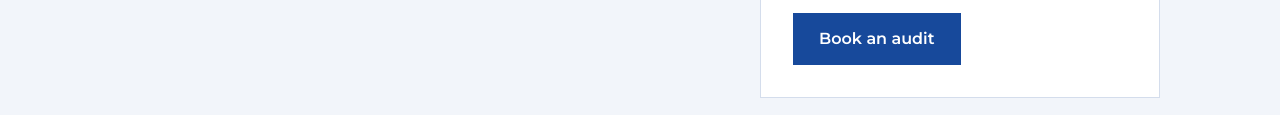
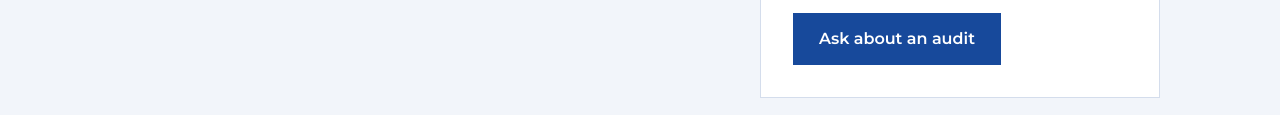
Before and after one commit to RRsciullo/say-yes-site, a plain HTML site: page index.html in a window 1280 px wide. Shown: the part 3367-3482 px from the top of the page. Drawn offline with Linux system fonts and the light colour scheme.

Commit message:
Homepage audit card: Ask about an audit (ask.html); audit page price box adds 'Rather ask a question first?' link
Co-Authored-By: Claude Opus 5.5 <noreply@anthropic.com>

```diff
--- a/index.html
+++ b/index.html
@@ -144,7 +144,7 @@
       <p class="eyebrow">The Say Yes Communications Audit</p>
       <p class="num">Fixed scope, fixed fee.</p>
       <p class="fine">Priced to the size of your organization or project. If we go on to work together, the fee applies to your first month.</p>
-      <div class="actions"><a class="btn" href="audit.html#book">Book an audit</a></div>
+      <div class="actions"><a class="btn" href="ask.html">Ask about an audit</a></div>
     </aside>
   </div>
 </section>
```
Also changed, not shown: audit.html (+1 -0 lines).
